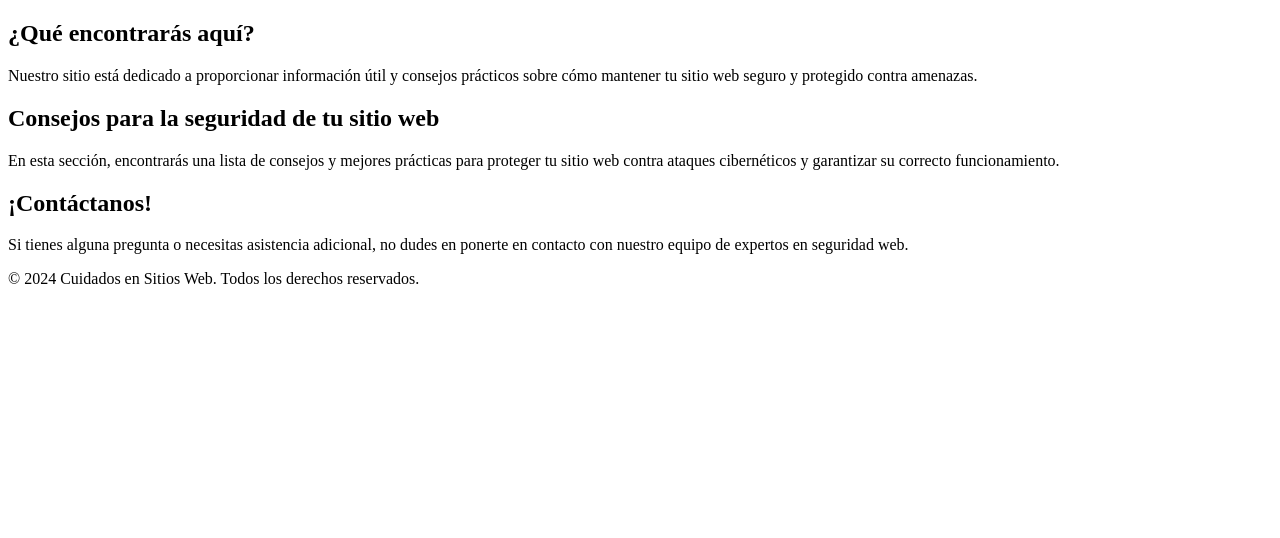
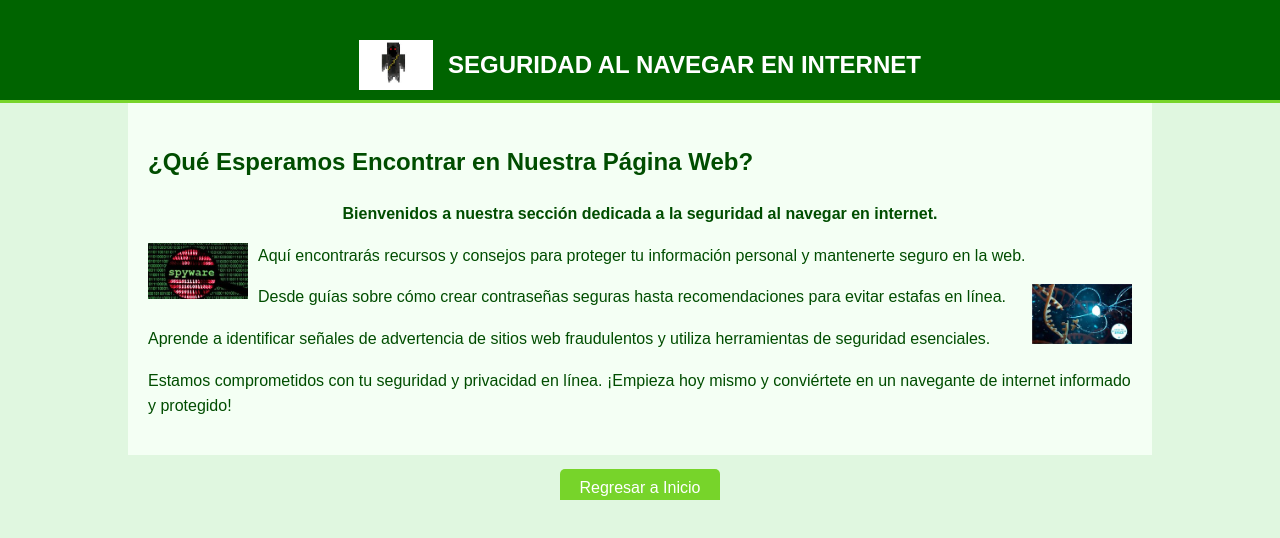
Before and after one commit to Bryan-bitc/Seguridad-online, a plain HTML site: page introduccion.html in a window 1280 px wide. Drawn offline with Linux system fonts and the light colour scheme.

Commit message:
Agregación de la página web  Introducion

```diff
--- a/introduccion.html
+++ b/introduccion.html
@@ -1,25 +1,102 @@
 <!DOCTYPE html>
-<html lang="en">
+<html lang="es">
 <head>
     <meta charset="UTF-8">
     <meta name="viewport" content="width=device-width, initial-scale=1.0">
-    <title>Introduccion</title>
+    <title>Seguridad al Navegar en Internet</title>
+    <style>
+        body {
+            font-family: Arial, sans-serif;
+            line-height: 1.6;
+            margin: 0;
+            padding: 0;
+            background-color: #e0f7e0; /* Color de fondo verde claro */
+            color: #004d00; /* Color de texto verde oscuro */
+        }
+        .container {
+            width: 80%;
+            margin: auto;
+            overflow: hidden;
+        }
+        header {
+            background: #006400; /* Color de fondo verde oscuro */
+            color: #fff;
+            padding-top: 30px;
+            min-height: 70px;
+            border-bottom: #77d42a 3px solid;
+            display: flex;
+            align-items: center;
+            justify-content: center;
+        }
+        header img {
+            height: 50px;
+            margin-right: 15px;
+        }
+        header h1 {
+            text-align: center;
+            text-transform: uppercase;
+            margin: 0;
+            font-size: 24px;
+        }
+        .content {
+            padding: 20px;
+            background: #f4fff4; /* Color de fondo verde muy claro */
+        }
+        .content h2 {
+            color: #004d00; /* Color de texto verde oscuro */
+        }
+        .center-text {
+            text-align: center;
+            font-weight: bold;
+        }
+        .content img {
+            width: 100px;
+            height: auto;
+            margin-right: 10px;
+            float: left;
+        }
+        .content img.right {
+            float: right;
+            margin-left: 10px;
+            margin-right: 0;
+        }
+        .button-container {
+            text-align: center;
+            margin-top: 20px;
+        }
+        .button-container a {
+            text-decoration: none;
+            padding: 10px 20px;
+            background-color: #77d42a;
+            color: #fff;
+            border-radius: 5px;
+            font-size: 16px;
+            transition: background-color 0.3s ease;
+        }
+        .button-container a:hover {
+            background-color: #ff0000;
+        }
+    </style>
 </head>
 <body>
-    <h2>¿Qué encontrarás aquí?</h2>
-            <p>Nuestro sitio está dedicado a proporcionar información útil y consejos prácticos sobre cómo mantener tu sitio web seguro y protegido contra amenazas.</p>
-        </section>
-        <section id="consejos">
-            <h2>Consejos para la seguridad de tu sitio web</h2>
-            <p>En esta sección, encontrarás una lista de consejos y mejores prácticas para proteger tu sitio web contra ataques cibernéticos y garantizar su correcto funcionamiento.</p>
-        </section>
-        <section id="contacto">
-            <h2>¡Contáctanos!</h2>
-            <p>Si tienes alguna pregunta o necesitas asistencia adicional, no dudes en ponerte en contacto con nuestro equipo de expertos en seguridad web.</p>
-        </section>
-    </main>
-    <footer>
-        <p>&copy; 2024 Cuidados en Sitios Web. Todos los derechos reservados.</p>
-    </footer>
+    <header>
+        <img src="/img/xd1.jpg" alt="Seguridad">
+        <h1>Seguridad al Navegar en Internet</h1>
+    </header>
+    <div class="container">
+        <div class="content">
+            <h2>¿Qué Esperamos Encontrar en Nuestra Página Web?</h2>
+            <p class="center-text">Bienvenidos a nuestra sección dedicada a la seguridad al navegar en internet.</p>
+            <img src="/img/xd2.jpg" alt="Recursos">
+            <p>Aquí encontrarás recursos y consejos para proteger tu información personal y mantenerte seguro en la web.</p>
+            <img src="/img/xd3.jpg" alt="Consejos" class="right">
+            <p>Desde guías sobre cómo crear contraseñas seguras hasta recomendaciones para evitar estafas en línea.</p>
+            <p>Aprende a identificar señales de advertencia de sitios web fraudulentos y utiliza herramientas de seguridad esenciales.</p>
+            <p>Estamos comprometidos con tu seguridad y privacidad en línea. ¡Empieza hoy mismo y conviértete en un navegante de internet informado y protegido!</p>
+        </div>
+        <div class="button-container">
+            <a href="index.html">Regresar a Inicio</a>
+        </div>
+    </div>
 </body>
 </html>
```
